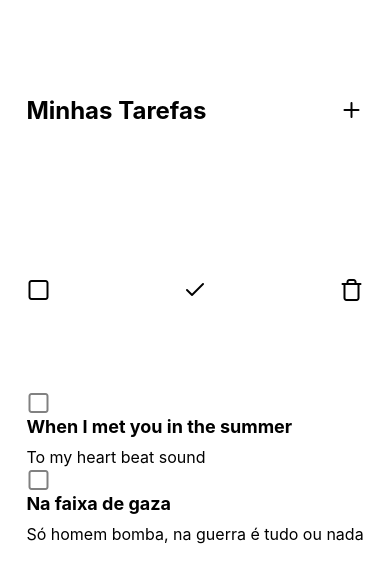
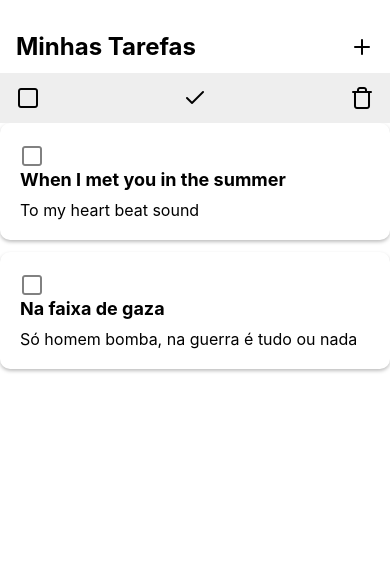
Before and after one commit to GustavoTavaresDosSantos/to-do-list, a React Native app: screen / in a window 390 px wide. Shown: the top 582 px of the page. Built offline with nearby package versions, Linux system fonts and the light colour scheme.

Commit message:
Home.tsx finalizado
Falta apenas a estilização e adição de filtragem de não lidas e lidas, de resto, já está funcionando.

```diff
--- a/App.tsx
+++ b/App.tsx
@@ -1,4 +1,4 @@
-import { SafeAreaView, Text, StyleSheet } from "react-native";
+import { SafeAreaView, StyleSheet } from "react-native";
 import Home from "./screens/Home";
 
 export default function App() {
@@ -13,7 +13,5 @@ const styles = StyleSheet.create({
   container: {
     flex: 1,
     backgroundColor: "#fff",
-    alignItems: "center",
-    justifyContent: "center",
   },
 });
--- a/components/CardTask.tsx
+++ b/components/CardTask.tsx
@@ -17,7 +17,7 @@ export default function CardTask({
   onSelect,
 }: CardTaskProps) {
   return (
-    <TouchableOpacity>
+    <TouchableOpacity onPress={onSelect} style={styles.container}>
       <Feather
         name={isSelected ? "check-square" : "square"}
         style={isSelected ? styles.iconDefault : styles.iconDefault}
--- a/screens/Home.tsx
+++ b/screens/Home.tsx
@@ -100,6 +100,7 @@ export default function Home({ navigation }: { navigation: any }) {
         keyExtractor={(item) => item.id}
         renderItem={renderItem}
         contentContainerStyle={styles.listContent}
+        ItemSeparatorComponent={() => <View style={styles.separator} />}
       />
     </View>
   );
@@ -108,23 +109,26 @@ export default function Home({ navigation }: { navigation: any }) {
 const styles = StyleSheet.create({
   container: {
     flex: 1,
-    padding: 20,
     backgroundColor: "#fff",
   },
   separator: {
     height: 12,
   },
   defaultHeader: {
-    flex: 1,
     flexDirection: "row",
     justifyContent: "space-between",
     alignItems: "center",
+    paddingVertical: 12,
+    paddingHorizontal: 16,
+    paddingTop: 32,
   },
   selectionHeader: {
-    flex: 1,
     flexDirection: "row",
     justifyContent: "space-between",
     alignItems: "center",
+    paddingVertical: 12,
+    paddingHorizontal: 16,
+    backgroundColor: "#eee",
   },
   headerTitle: {
     fontSize: 24,
@@ -134,8 +138,6 @@ const styles = StyleSheet.create({
     fontSize: 24,
   },
   listContent: {
-    flexGrow: 1,
-    paddingTop: 10,
-    paddingBottom: 100,
+    paddingBottom: 40,
   },
 });
```
